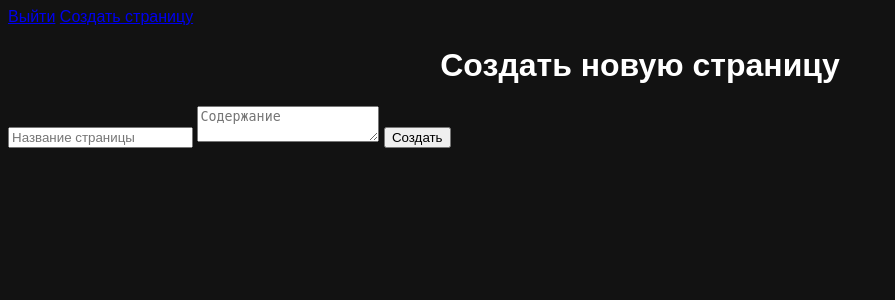
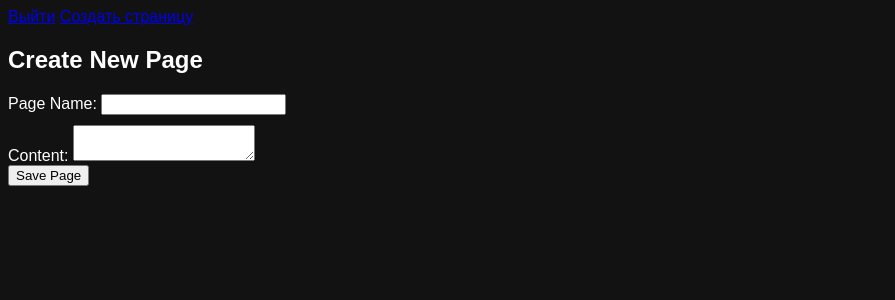
Before and after one commit to Sergrutter/Wik_Igr, a Flask app: page /create_page in a window 1280 px wide. Shown: the top 300 px of the page, without its empty margins (0-895 px from the left). Run offline with Flask 3, Linux system fonts and the light colour scheme; the visitor is signed in with stand-in values (Sample User, id 1).

Commit message:
оформление сайта

```diff
--- a/templates/create.html
+++ b/templates/create.html
@@ -3,7 +3,8 @@
 {% block content %}
 <h2>Create New Page</h2>
 <form method="POST">
-    <div>
+    <div style="display: flex; flex-direction: column;">
+        <div style="margin-bottom: 10px;">
             <label for="page_name">Page Name:</label>
             <input type="text" id="page_name" name="page_name" required>
         </div>
@@ -11,6 +12,7 @@
             <label for="content">Content:</label>
             <textarea id="content" name="content" required></textarea>
         </div>
+    </div>
     <button type="submit">Save Page</button>
 </form>
 {% endblock %}
--- a/templates/create_page.html
+++ b/templates/create_page.html
@@ -1,9 +1,18 @@
 {% extends "base.html" %}
+{% block title %}Create New Page{% endblock %}
 {% block content %}
-    <h1>Создать новую страницу</h1>
-    <form method="POST">
-        <input type="text" name="title" placeholder="Название страницы" required>
-        <textarea name="content" placeholder="Содержание" required></textarea>
-        <button type="submit">Создать</button>
-    </form>
+<h2>Create New Page</h2>
+<form method="POST">
+    <div style="display: flex; flex-direction: column;">
+        <div style="margin-bottom: 10px;">
+            <label for="page_name">Page Name:</label>
+            <input type="text" id="page_name" name="page_name" required>
+        </div>
+        <div>
+            <label for="content">Content:</label>
+            <textarea id="content" name="content" required></textarea>
+        </div>
+    </div>
+    <button type="submit">Save Page</button>
+</form>
 {% endblock %}
```
Also changed, not shown: templates/search_results.html (+11 -1 lines), templates/base.html (line endings or trailing spaces), templates/view.html (line endings or trailing spaces). Lines whose indentation alone changed are shown as unchanged.
